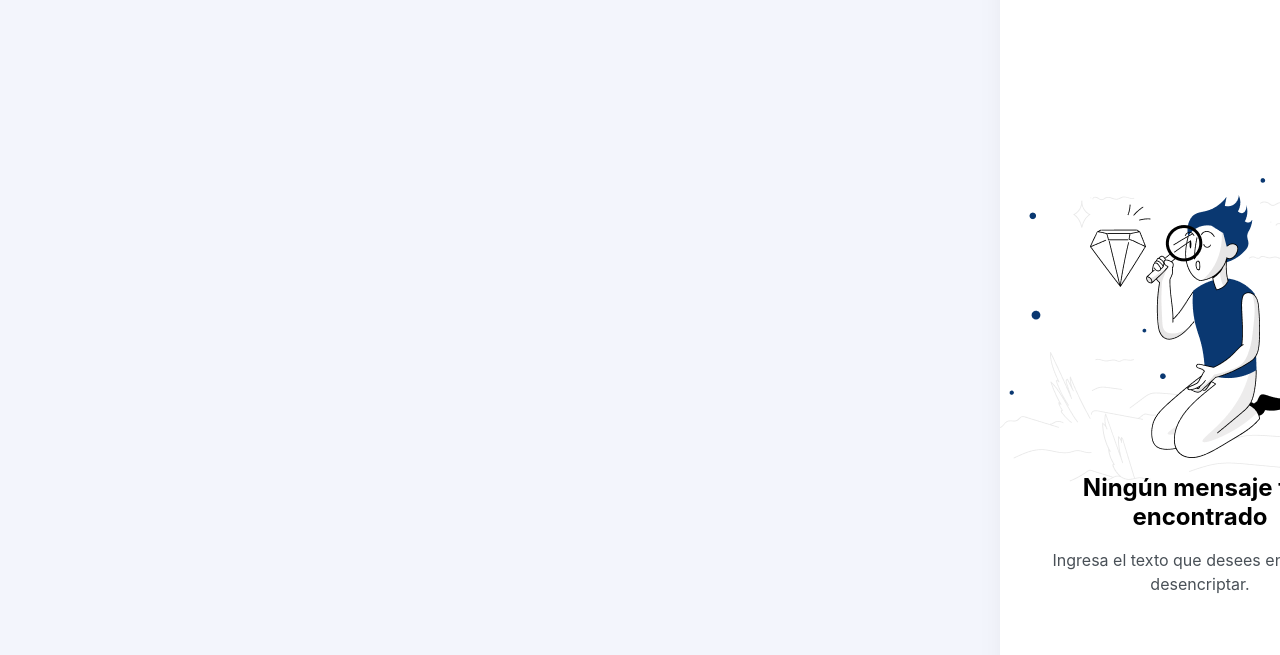
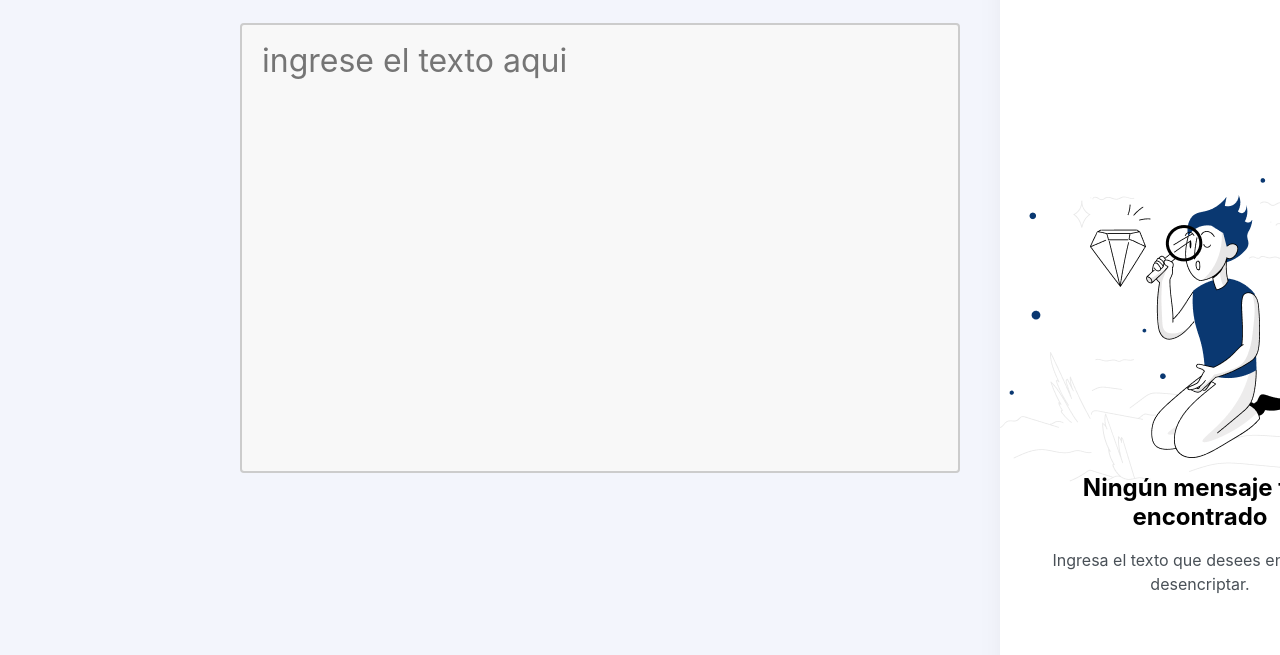
Before and after one commit to Mcampos023/retoaluraencriptador, a plain HTML site: page index.html in a window 1280 px wide. Shown: the part 145-800 px from the top of the page. Drawn offline with Linux system fonts and the light colour scheme.

Commit message:
misael casa
avance en formulario

```diff
--- a/css/style.css
+++ b/css/style.css
@@ -93,6 +93,8 @@ header {
     left: 1032px;
     top: 619px;
 }
+
+
 
 .sin-mensaje{
     width: 336px;
@@ -219,8 +221,29 @@ color: #FFFFFF;
 
 }
 
+.textareaTexto {
+position:absolute;
+width: 50%;
+  height: 450px;
+  left: 240px;
+  top: 168px;
 
+  padding: 12px 20px;
+  box-sizing: border-box;
+  border: 2px solid #ccc;
+  border-radius: 4px;
+  background-color: #f8f8f8;
+  resize: none;
+  font-family: 'Inter';
+  font-style: normal;
+  font-weight: 400;
+  font-size: 32px;
+  line-height: 150%;
+  color: #0A3871;
+  text-transform: lowercase;
+  overflow: hidden;
 
+}
 
 
 
--- a/index.html
+++ b/index.html
@@ -26,17 +26,19 @@
         </header>
         <div class="entrada">
             <form>
+                    <textarea name="textarea" placeholder="Ingrese el texto aqui" rows="15" cols="50" class="textareaTexto"></textarea>
 
-                <div class="advertencia0">
+                    <div class="advertencia0">
                   <div>
                     <label class="advertencia">sin acentos y Solo minusculas</label>
                   </div>
+                </div>
+
                   <div class="botones">
-                    <input type="text" placeholder="Ingrese el texto aqui" class="ingreseTexto">
                     <input type="submit" id="btnEncriptar"value="Encriptar" class="btn-encriptar">
                     <input type="submit" value="Desencriptar" class="btn-desencriptar">
                   </div>
-                </div>
+
             </form>
 
         </div>
```
